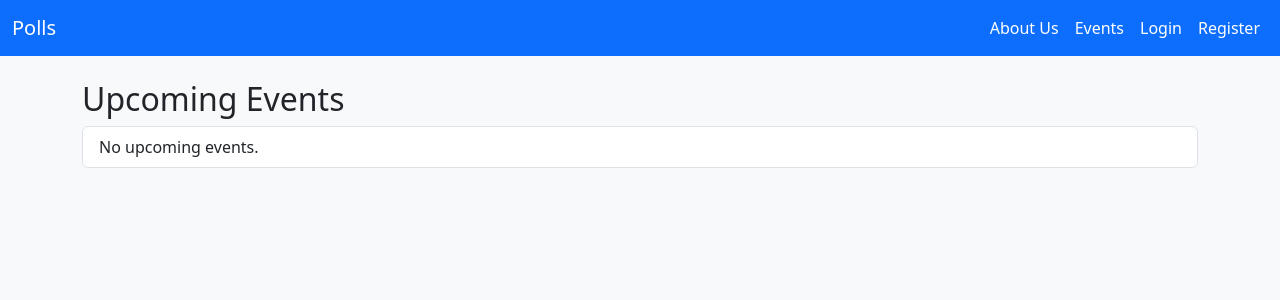
After one commit to DanielTKC/miniproject4DanielTerreros, a Django app: page /polls/events/ in a window 1280 px wide. The commit adds this page. Shown: the top 300 px of the page. Run offline with Django 5.2, Linux system fonts and the light colour scheme; data that the repository does not hold is empty.

Commit message:
About us and events

```diff
--- a/polls/admin.py
+++ b/polls/admin.py
@@ -3,7 +3,7 @@ from django.contrib import admin
 # Register your models here.
 
 
-from .models import Choice, Question
+from .models import Choice, Question, AboutPage, Event
 
 
 class ChoiceInline(admin.TabularInline):
@@ -20,3 +20,5 @@ class QuestionAdmin(admin.ModelAdmin):
     list_filter = ["pub_date"]
     search_fields = ["question_text"]
 admin.site.register(Question, QuestionAdmin)
+admin.site.register(AboutPage)
+admin.site.register(Event)
--- /dev/null
+++ b/polls/templates/polls/about.html
@@ -0,0 +1,5 @@
+{% extends "base.html" %}
+{% block content %}
+  <h2>{{ about.title }}</h2>
+  <p>{{ about.content|linebreaks }}</p>
+{% endblock %}
--- /dev/null
+++ b/polls/templates/polls/events.html
@@ -0,0 +1,15 @@
+{% extends "base.html" %}
+{% block content %}
+  <h2>Upcoming Events</h2>
+  <ul class="list-group">
+    {% for event in events %}
+      <li class="list-group-item">
+        <strong>{{ event.name }}</strong><br>
+        <small>{{ event.date }}</small><br>
+        <p>{{ event.description }}</p>
+      </li>
+    {% empty %}
+      <li class="list-group-item">No upcoming events.</li>
+    {% endfor %}
+  </ul>
+{% endblock %}
--- a/polls/urls.py
+++ b/polls/urls.py
@@ -2,6 +2,8 @@ from django.urls import path
 from django.contrib.auth import views as auth_views
 
 from . import views
+from .views import AboutView, UpcomingEventsView
+
 app_name = 'polls'
 
 urlpatterns = [
@@ -14,4 +16,9 @@ urlpatterns = [
     path('profile/', views.profile, name='profile'),
     path("login/", auth_views.LoginView.as_view(template_name="polls/login.html"), name="login"),
     path("logout/", auth_views.LogoutView.as_view(next_page="polls:index"), name="logout"),
+
+    path("about/", AboutView.as_view(), name="about"),
+
+    path("events/", UpcomingEventsView.as_view(), name="events"),
+
 ]
--- a/polls/views.py
+++ b/polls/views.py
@@ -3,8 +3,9 @@ from django.http import HttpResponse, HttpResponseRedirect
 from django.shortcuts import render, get_object_or_404, redirect
 from django.urls import reverse
 from django.views import generic
+from django.views.generic import ListView
 
-from .models import Question, Choice
+from .models import Question, Choice, AboutPage, Event
 from django.contrib.auth.forms import UserCreationForm
 from django.contrib.auth.decorators import login_required
 from django.contrib.auth import views as auth_views
@@ -69,3 +70,19 @@ def register(request):
 @login_required
 def profile(request):
     return render(request, "polls/profile.html")
+
+
+class AboutView(DetailView):
+    model = AboutPage
+    template_name = "polls/about.html"
+    context_object_name = "about"
+
+    def get_object(self, queryset=None):
+        return AboutPage.objects.first()
+
+
+class UpcomingEventsView(ListView):
+    model = Event
+    template_name = "polls/events.html"
+    context_object_name = "events"
+    queryset = Event.objects.order_by("date")
--- a/templates/base.html
+++ b/templates/base.html
@@ -23,6 +23,12 @@
 
         <div class="collapse navbar-collapse" id="navbarNav">
             <ul class="navbar-nav ms-auto">
+                <li class="nav-item">
+                    <a class="nav-link" href="{% url 'polls:about' %}">About Us</a>
+                </li>
+                <li class="nav-item">
+                    <a class="nav-link" href="{% url 'polls:events' %}">Events</a>
+                </li>
                 {% if user.is_authenticated %}
                     <li class="nav-item">
                         <a class="nav-link" href="{% url 'polls:profile' %}">Profile</a>
```
Also changed, not shown: polls/models.py (+18 -0 lines). Lines whose indentation alone changed are shown as unchanged.
